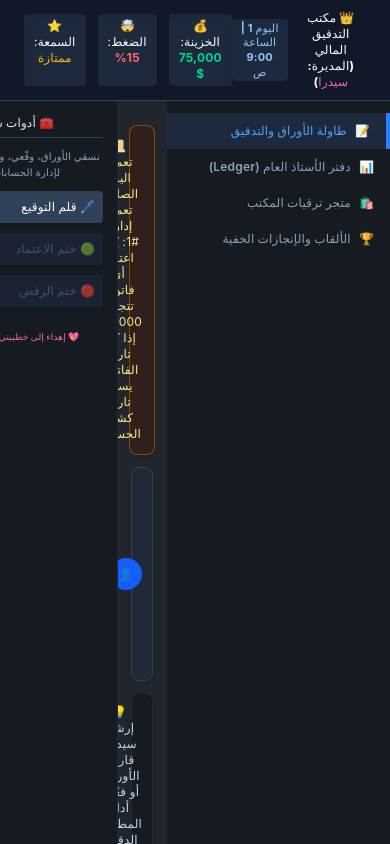
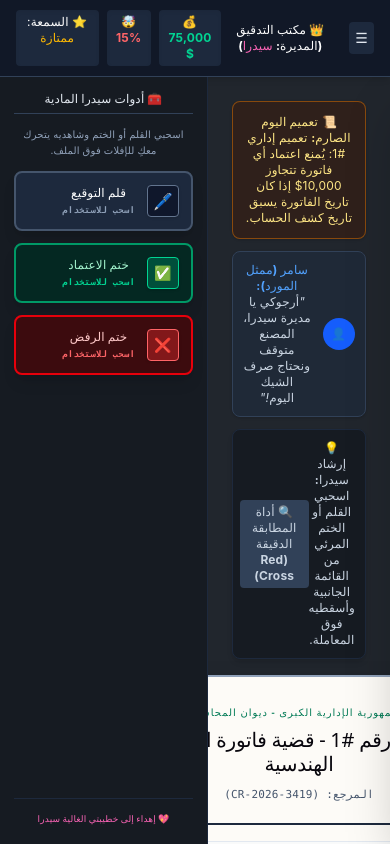
Before and after one commit to Mehooo99/sidra-audit-game, a React (Vite) app: page / in a window 390 px wide. Built offline with nearby package versions, Linux system fonts and the light colour scheme.

Commit message:
fix ref num and sidebar

```diff
--- a/src/App.jsx
+++ b/src/App.jsx
@@ -77,11 +77,13 @@ const [draggingId, setDraggingId] = useState(null);
   const [highlightMode, setHighlightMode] = useState(false);
   const [activeFamilyBill, setActiveFamilyBill] = useState(null);
   const [gameOverReason, setGameOverReason] = useState(null);
-
+const [activeDraggedTool, setActiveDraggedTool] = useState(null);
+const [toolPos, setToolPos] = useState({ x: 0, y: 0 });
   const signAudioRef = useRef(null);
   const stampAudioRef = useRef(null);
   // مرجع لمنع تكرار تنفيذ دالة الختم مرتين في نفس اللحظة
   const isProcessingStampRef = useRef(false);
+const [sidebarOpen, setSidebarOpen] = useState(false);
 
   // ==========================================
   // ⏱️ تايمر الوقت المستمر في الخلفية (Game Timer)
@@ -110,10 +112,6 @@ const [draggingId, setDraggingId] = useState(null);
   }, [activeFamilyBill, gameOverReason]);
 
   useEffect(() => {
-    setPositions({});
-    setIsSigned(false);
-    setAppliedStamp(null);
-    setHighlightMode(false);
 
     // التحقق من شروط الانهيار الوظيفي
     if (gameState.stress >= 100) {
@@ -205,17 +203,23 @@ const [draggingId, setDraggingId] = useState(null);
     }
   };
   const handlePointerMove = (e) => {
+    const clientX = e.clientX ?? (e.touches ? e.touches[0].clientX : 0);
+    const clientY = e.clientY ?? (e.touches ? e.touches[0].clientY : 0);
+
+    // إذا كان المستخدم يسحب أداة مرئية (قلم أو ختم)
+    if (activeDraggedTool) {
+      setToolPos({ x: clientX, y: clientY });
+      return;
+    }
+
+    // إذا كان المستخدم يسحب ورقة مستند عادية
     if (!draggingItemRef.current) return;
     const id = draggingItemRef.current;
-
-    const clientX = e.clientX ?? (e.touches ? e.touches[0].clientX : 0);
-    const clientY = e.clientY ?? (e.touches ? e.touches[0].clientY : 0);
 
     const parentContainer = document.querySelector('main');
     if (!parentContainer) return;
     const parentRect = parentContainer.getBoundingClientRect();
 
-    // تحديث الموقع بسلاسة فائقة مع حركة الإصبع أو الماوس
     setPositions(prev => ({
       ...prev,
       [id]: {
@@ -225,19 +229,53 @@ const [draggingId, setDraggingId] = useState(null);
     }));
   };
 
-  const handlePointerUp = (e) => {
-  if (draggingItemRef.current && e.target.releasePointerCapture) {
-    try {
-      e.target.releasePointerCapture(e.pointerId);
-    } catch (err) {}
-  }
-  if (draggingItemRef.current !== null) {
-    // 🔊 تشغيل صوت الاستقرار أو الإفلات
-    playSound('drop');
-  }
-  draggingItemRef.current = null;
-  setDraggingId(null); // <-- تصفير الحالة هنا
-};
+const handlePointerUp = (e) => {
+    if (activeDraggedTool) {
+      setActiveDraggedTool(null);
+    }
+
+    draggingItemRef.current = null;
+    setDraggingId(null);
+  };
+
+
+const handleToolPointerDown = (e, toolType) => {
+    e.stopPropagation();
+    setActiveDraggedTool(toolType);
+    setDraggingId(toolType);
+
+    const clientX = e.clientX ?? (e.touches ? e.touches[0].clientX : 0);
+    const clientY = e.clientY ?? (e.touches ? e.touches[0].clientY : 0);
+    setToolPos({ x: clientX, y: clientY });
+  };
+
+  // دالة تُنفذ عند إفلات أي أداة فوق ملف القرار الرئيسي
+ const handleMainFolderPointerUp = () => {
+    if (!activeDraggedTool) return;
+
+    // إذا ظهرت النتيجة سابقاً، امنع أي تعديل إضافي
+    if (feedback) {
+      setActiveDraggedTool(null);
+      return;
+    }
+
+    if (activeDraggedTool === 'pen') {
+      // استدعاء دالة التوقيع مع الحفاظ على حالتها
+      if (!isSigned) {
+        signDocument();
+
+      }
+    } else if (activeDraggedTool === 'approve' || activeDraggedTool === 'reject') {
+      // تطبيق الختم المختار وثباته فوق المعاملة
+      if (!appliedStamp) {
+        applyStampDecision(activeDraggedTool);
+
+
+      }
+    }
+
+    setActiveDraggedTool(null);
+  };
 
   const signDocument = () => {
     if (!isSigned) {
@@ -286,6 +324,10 @@ const [draggingId, setDraggingId] = useState(null);
       if (choice) {
         const stressDelta = upgrades.ergonomicChair ? Math.round(choice.stressChange * 0.7) : choice.stressChange;
 
+
+
+        setFeedback(choice.resultText);
+
         setGameState(prev => {
           const updated = {
             ...prev,
@@ -296,9 +338,6 @@ const [draggingId, setDraggingId] = useState(null);
           localStorage.setItem('sidra_gameState', JSON.stringify(updated));
           return updated;
         });
-
-        setFeedback(choice.resultText);
-
         if (choice.ledgerEntry) {
           setLedgerEntries(prev => {
             const lastEntry = prev[prev.length - 1];
@@ -345,6 +384,10 @@ const [draggingId, setDraggingId] = useState(null);
 
   // زر الانتقال للقضية التالية ضمن نفس اليوم وساعات العمل الحالية
   const nextScenario = () => {
+    setPositions({});
+    setIsSigned(false);
+    setAppliedStamp(null);
+    setHighlightMode(false);
     setFeedback(null);
     setCurrentScenarioIndex(prevIndex => {
       const nextIndex = prevIndex + 1;
@@ -423,7 +466,7 @@ const [draggingId, setDraggingId] = useState(null);
       <audio ref={signAudioRef} src="/pen-scratch.mp3" preload="auto" />
       <audio ref={stampAudioRef} src="/stamp-thud.mp3" preload="auto" />
 
-      <Header gameState={gameState} />
+      <Header gameState={gameState} onToggleSidebar={() => setSidebarOpen(!sidebarOpen)}/>
 
       {gameOverReason && (
         <div className="fixed inset-0 z-300 flex items-center justify-center bg-black/70">
@@ -441,8 +484,24 @@ const [draggingId, setDraggingId] = useState(null);
         </div>
       )}
 
-      <div className="flex flex-1 overflow-hidden">
-        <Sidebar currentTab={currentTab} setCurrentTab={setCurrentTab} />
+      <div className="flex flex-1 overflow-hidden relative">
+         {sidebarOpen && (
+      <div
+        onClick={() => setSidebarOpen(false)}
+        className="fixed inset-0 bg-black/50 z-30 md:hidden backdrop-blur-xs transition-opacity"
+      />
+    )}
+
+    {/* القائمة الجانبية أصبحت تنزلق وتختفي/تظهر حسب رغبة المستخدم عبر زر ☰ */}
+    <div className={`absolute right-0 top-0 bottom-0 z-40 transform ${sidebarOpen ? 'translate-x-0' : 'translate-x-full'} transition-transform duration-300 ease-in-out flex shrink-0 shadow-2xl`}>
+          <Sidebar
+            currentTab={currentTab}
+            setCurrentTab={setCurrentTab}
+            closeMobileMenu={() => {
+              if (window.innerWidth < 768) setSidebarOpen(false);
+            }}
+          />
+        </div>
 
         <main
           onMouseMove={handlePointerMove}
@@ -473,6 +532,7 @@ const [draggingId, setDraggingId] = useState(null);
               highlightMode={highlightMode}
               setHighlightMode={setHighlightMode}
               checkDiscrepancy={checkDiscrepancy}
+              handleMainFolderPointerUp={handleMainFolderPointerUp}
             />
           )}
 
@@ -487,8 +547,20 @@ const [draggingId, setDraggingId] = useState(null);
             applyStampDecision={applyStampDecision}
             isSigned={isSigned}
             handleDragStartTool={handleDragStartTool}
+            handleToolPointerDown={handleToolPointerDown}
           />
+
         )}
+        {activeDraggedTool && (
+        <div
+          style={{ left: toolPos.x - 25, top: toolPos.y - 25 }}
+          className="fixed z-50 pointer-events-none px-3 py-2 bg-slate-800 border-2 border-amber-400 text-white rounded-lg shadow-2xl flex items-center gap-2 text-xs font-bold animate-pulse"
+        >
+          {activeDraggedTool === 'pen' && <span>🖊️ جاري سحب القلم...</span>}
+          {activeDraggedTool === 'approve' && <span>🟢 جاري سحب ختم الاعتماد...</span>}
+          {activeDraggedTool === 'reject' && <span>🔴 جاري سحب ختم الرفض...</span>}
+        </div>
+      )}
         {activeLoveMessage && (
   <div className="fixed inset-0 z-300 flex items-center justify-center bg-black/70">
           <LoveSurpriseModal
--- a/src/components/AuditTable.jsx
+++ b/src/components/AuditTable.jsx
@@ -1,16 +1,15 @@
-import React from 'react';
+import React,{ useMemo } from 'react';
 
 export default function AuditTable({
   scenario,
   positions,
   zIndices,
   handleMouseDown,
-  handleDragOver,
+    handleDragOver,
   handleDropOnMainFolder,
   handleMouseMove,
   handleMouseUp,
   draggingId,
-  signDocument,
   isSigned,
   appliedStamp,
   feedback,
@@ -18,9 +17,12 @@ export default function AuditTable({
   upgrades,
   highlightMode,
   setHighlightMode,
-  checkDiscrepancy
+  checkDiscrepancy,
+  handleMainFolderPointerUp
 }) {
-
+    const randomRef = useMemo(() => {
+  return Math.floor(Math.random() * 9000 + 1000);
+}, [scenario.id]); // يتغير فقط عند الانتقال لسيناريو جديد
   return (
     <div className="w-full max-w-5xl flex flex-col items-center relative min-h-[600px]">
 
@@ -40,7 +42,7 @@ export default function AuditTable({
 
       {/* شريط الأدوات المساعد */}
       <div className="w-full text-xs text-slate-300 mb-4 bg-[#161b22] p-2.5 rounded-lg border border-slate-800 flex justify-between items-center shadow-md">
-        <span>💡 <strong>إرشاد سيدرا:</strong> قارني الأوراق، أو فعّلي أداة المطابقة الدقيقة لاكتشاف التزوير.</span>
+        <span>💡 <strong>إرشاد سيدرا:</strong> اسحبي القلم أو الختم المرئي من القائمة الجانبية وأسقطيه فوق المعاملة.</span>
         <button
           onClick={() => setHighlightMode(!highlightMode)}
           className={`px-3 py-1 rounded text-xs font-bold transition cursor-pointer ${highlightMode ? 'bg-red-600 text-white animate-pulse' : 'bg-slate-700 text-slate-300 hover:bg-slate-600'}`}
@@ -59,7 +61,10 @@ export default function AuditTable({
             <div
               onPointerDown={(e) => handleMouseDown(e, 'mainFolder')}
               onPointerMove={handleMouseMove}
-              onPointerUp={handleMouseUp}
+              onPointerUp={(e) => {
+                handleMouseUp(e);
+                handleMainFolderPointerUp();
+              }}
               onDragOver={handleDragOver}
               onDrop={handleDropOnMainFolder}
               style={{
@@ -82,10 +87,10 @@ export default function AuditTable({
               <div className="text-center border-b-2 border-slate-800 pb-4 mb-4">
                 <div className="text-[10px] font-bold text-emerald-700 tracking-widest uppercase mb-1">الجمهورية الإدارية الكبرى - ديوان المحاسبة</div>
                 <h2 className="text-base sm:text-lg font-black text-slate-900 tracking-tight">{scenario.title}</h2>
-                <div className="text-[11px] font-mono text-slate-600 mt-1">المرجع: (CR-2026-{Math.floor(Math.random() * 9000 + 1000)})</div>
+                <div className="text-[11px] font-mono text-slate-600 mt-1">المرجع: (CR-2026-{randomRef})</div>
               </div>
 
-              {/* نص الخطاب الرسمي الموجه للمدقق */}
+              {/* نص الخطاب الرسمي */}
               <div className="text-xs sm:text-sm font-serif text-slate-800 space-y-3 leading-relaxed mb-6 bg-slate-50/70 p-4 rounded border border-slate-200">
                 <p className="font-bold text-slate-900">إلى الزميلة المدققة / سيدرا المحترمة،</p>
                 <p className="text-slate-700 text-justify">
@@ -98,34 +103,38 @@ export default function AuditTable({
               </div>
 
               {/* قسم التوقيع والختم الرسمي الواقعي */}
-              <div className="flex justify-between items-end pt-4 border-t-2 border-slate-300 font-sans">
+              <div className="flex justify-between items-end pt-4 border-t-2 border-slate-300 font-sans relative">
+                {/* مكان التوقيع */}
                 <div className="text-xs text-slate-700">
                   <div className="font-bold mb-1.5 text-slate-800">توقيع المدقق المعتمد:</div>
-                  <div
-                    onClick={(e) => { e.stopPropagation(); signDocument(); }}
-                    className={`h-10 w-32 sm:w-36 border-2 border-dashed rounded flex items-center justify-center cursor-pointer transition ${isSigned ? 'border-pink-600 bg-pink-50/90 shadow-sm' : 'border-slate-400 hover:border-slate-600 bg-white'}`}
-                  >
+                  <div className={`h-10 w-32 sm:w-36 border-2 border-dashed rounded flex items-center justify-center transition ${isSigned ? 'border-pink-600 bg-pink-50/90 shadow-sm' : 'border-slate-400 bg-white'}`}>
                     {isSigned ? (
                       <span className="font-['Caveat',cursive] text-pink-900 text-base font-bold rotate-[-2deg]">
                         سيدرا المحاسبة ✔
                       </span>
                     ) : (
-                      <span className="text-slate-500 text-xs font-semibold">🖊️ وقّعي هنا</span>
+                      <span className="text-slate-400 text-[11px] font-semibold">🖊️ اسحبي القلم هنا</span>
                     )}
                   </div>
                 </div>
 
-                <div className="relative h-18 w-22 border-2 border-dashed border-slate-400 rounded-md flex items-center justify-center bg-white shadow-inner">
+                {/* مكان الختم المادي البارز */}
+                <div className="relative h-18 w-26 border-2 border-dashed border-slate-400 rounded-md flex items-center justify-center bg-white shadow-inner">
                   <span className="absolute text-[9px] text-slate-400 top-1 font-bold">الختم الرسمي</span>
                   {appliedStamp === 'approve' && (
-                    <div className="absolute border-4 border-emerald-600 text-emerald-600 font-black p-1.5 rounded rotate-[-8deg] tracking-widest text-center shadow-md bg-emerald-50 text-[10px] font-sans">
-                      معتمد ✅
+                    <div className="absolute inset-2 border-4 border-emerald-600 text-emerald-700 font-black flex flex-col items-center justify-center rounded rotate-[-8deg] tracking-widest shadow-lg bg-emerald-50/90 text-xs font-sans">
+                      <span>معتمد رسمي</span>
+                      <span className="text-[8px] font-mono">2026/08</span>
                     </div>
                   )}
                   {appliedStamp === 'reject' && (
-                    <div className="absolute border-4 border-red-600 text-red-600 font-black p-1.5 rounded rotate-[8deg] tracking-widest text-center shadow-md bg-red-50 text-[10px] font-sans">
-                      مرفوض ❌
+                    <div className="absolute inset-2 border-4 border-red-600 text-red-700 font-black flex flex-col items-center justify-center rounded rotate-[8deg] tracking-widest shadow-lg bg-red-50/90 text-xs font-sans">
+                      <span>مرفوض نهائياً</span>
+                      <span className="text-[8px] font-mono">ديوان المحاسبة</span>
                     </div>
+                  )}
+                  {!appliedStamp && (
+                    <span className="text-[10px] text-slate-400">اسحبي الختم</span>
                   )}
                 </div>
               </div>
@@ -154,7 +163,7 @@ export default function AuditTable({
           );
         })()}
 
-        {/* الأوراق المستاندة مع فصل حركة السحب عن النقر للتناقض */}
+        {/* الأوراق المستاندة */}
         <div className="flex flex-wrap justify-center gap-6 w-full mt-4">
           {scenario.documents.map((doc) => {
             const pos = positions[doc.id];
@@ -185,7 +194,6 @@ export default function AuditTable({
                   ${highlightMode ? 'border-red-500 ring-4 ring-red-300/60 bg-red-50/40 cursor-pointer' : 'cursor-grab active:cursor-grabbing hover:shadow-[0_12px_25px_rgba(0,0,0,0.25)]'}
                   font-serif relative overflow-hidden`}
               >
-                {/* ترويسة الورقة الرسمية */}
                 <div className="border-b-2 border-slate-800 pb-2 mb-3 flex justify-between items-center bg-slate-100/95 -mx-5 -mt-5 p-3.5 rounded-t-sm">
                   <div className="flex items-center gap-2">
                     <span className="text-sm">🏛️</span>
@@ -199,7 +207,6 @@ export default function AuditTable({
                   </span>
                 </div>
 
-                {/* محتوى الفاتورة أو المستند */}
                 {doc.type === 'invoice' && (
                   <div className="text-xs font-sans space-y-2 text-slate-800 pointer-events-none">
                     <div className="flex justify-between border-b border-dashed border-slate-200 pb-1">
@@ -257,7 +264,6 @@ export default function AuditTable({
                     </div>
                   </div>
                 )}
-
                 {/* ختم خلفي خفيف يضفي طابعاً حكومياً أصلياً */}
                 <div className="absolute bottom-2 left-2 opacity-10 pointer-events-none font-black text-xl rotate-[-15deg] text-slate-900 border-2 border-slate-900 px-1.5 py-0.5 rounded">
                   مستند معتمد
--- a/src/components/Header.jsx
+++ b/src/components/Header.jsx
@@ -1,18 +1,26 @@
 import React from 'react';
 
-export default function Header({ gameState }) {
+export default function Header({ gameState, onToggleSidebar }) {
   return (
-    <header className="bg-[#111827] text-white px-6 py-2.5 flex justify-between items-center shadow-md border-b border-slate-700 shrink-0">
-      <div className="font-bold text-xs flex items-center gap-2">
-        <span>👑 مكتب التدقيق المالي (المديرة: <strong className="text-pink-400">سيدرا</strong>)</span>
-        <span className="bg-slate-800 text-blue-300 px-2 py-0.5 rounded text-[11px]">
+    <header className="bg-[#111827] text-white px-4 sm:px-6 py-2.5 flex justify-between items-center shadow-md border-b border-slate-700 shrink-0 z-20">
+      <div className="font-bold text-xs flex items-center gap-2.5">
+        {/* زر القائمة الجانبية ظاهر دائماً (على الويب والموبايل) */}
+        <button
+          onClick={onToggleSidebar}
+          className="p-1.5 rounded bg-slate-800 hover:bg-slate-700 text-slate-200 text-sm font-bold transition"
+          aria-label="تبديل القائمة"
+        >
+          ☰
+        </button>
+        <span>👑 مكتب التدقيق (المديرة: <strong className="text-pink-400">سيدرا</strong>)</span>
+        <span className="hidden sm:inline-block bg-slate-800 text-blue-300 px-2 py-0.5 rounded text-[11px]">
           اليوم {gameState.currentDay} | الساعة {gameState.workHour}:00 ص
         </span>
       </div>
-      <div className="flex gap-3 text-xs">
-        <span className="bg-slate-800 px-2.5 py-1 rounded shadow-inner">💰 الخزينة: <strong className="text-emerald-400">{gameState.cash.toLocaleString()} $</strong></span>
-        <span className="bg-slate-800 px-2.5 py-1 rounded shadow-inner">🤯 الضغط: <strong className="text-red-400">{gameState.stress}%</strong></span>
-        <span className="bg-slate-800 px-2.5 py-1 rounded shadow-inner">⭐ السمعة: <strong className="text-amber-400">{gameState.reputation}</strong></span>
+      <div className="flex gap-2 sm:gap-3 text-xs">
+        <span className="bg-slate-800 px-2 py-1 rounded shadow-inner">💰 <strong className="text-emerald-400">{gameState.cash.toLocaleString()} $</strong></span>
+        <span className="bg-slate-800 px-2 py-1 rounded shadow-inner">🤯 <strong className="text-red-400">{gameState.stress}%</strong></span>
+              <span className="bg-slate-800 px-2.5 py-1 rounded shadow-inner">⭐ السمعة: <strong className="text-amber-400">{gameState.reputation}</strong></span>
       </div>
     </header>
   );
--- a/src/components/Sidebar.jsx
+++ b/src/components/Sidebar.jsx
@@ -1,28 +1,33 @@
 import React from 'react';
 
-export default function Sidebar({ currentTab, setCurrentTab }) {
+export default function Sidebar({ currentTab, setCurrentTab, closeMobileMenu }) {
+  const handleTabClick = (tab) => {
+    setCurrentTab(tab);
+    if (closeMobileMenu) closeMobileMenu();
+  };
+
   return (
-    <nav className="w-56 bg-[#161b22] border-l border-slate-800 flex flex-col py-3 shrink-0 z-20">
+    <nav className="w-56 h-full bg-[#161b22] border-l border-slate-800 flex flex-col py-3 shrink-0 select-none">
       <button
-        onClick={() => setCurrentTab('audit')}
+        onClick={() => handleTabClick('audit')}
         className={`px-4 py-2.5 text-right font-semibold text-xs transition flex items-center gap-2 ${currentTab === 'audit' ? 'bg-slate-800 text-blue-400 border-r-4 border-blue-500' : 'text-slate-400 hover:bg-slate-800/50'}`}
       >
         <span>📝</span> طاولة الأوراق والتدقيق
       </button>
       <button
-        onClick={() => setCurrentTab('ledger')}
+        onClick={() => handleTabClick('ledger')}
         className={`px-4 py-2.5 text-right font-semibold text-xs transition flex items-center gap-2 ${currentTab === 'ledger' ? 'bg-slate-800 text-blue-400 border-r-4 border-blue-500' : 'text-slate-400 hover:bg-slate-800/50'}`}
       >
         <span>📊</span> دفتر الأستاذ العام (Ledger)
       </button>
       <button
-        onClick={() => setCurrentTab('store')}
+        onClick={() => handleTabClick('store')}
         className={`px-4 py-2.5 text-right font-semibold text-xs transition flex items-center gap-2 ${currentTab === 'store' ? 'bg-slate-800 text-blue-400 border-r-4 border-blue-500' : 'text-slate-400 hover:bg-slate-800/50'}`}
       >
         <span>🛍️</span> متجر ترقيات المكتب
       </button>
       <button
-        onClick={() => setCurrentTab('achievements')}
+        onClick={() => handleTabClick('achievements')}
         className={`px-4 py-2.5 text-right font-semibold text-xs transition flex items-center gap-2 ${currentTab === 'achievements' ? 'bg-slate-800 text-blue-400 border-r-4 border-blue-500' : 'text-slate-400 hover:bg-slate-800/50'}`}
       >
         <span>🏆</span> الألقاب والإنجازات الخفية
--- a/src/components/ToolsSidebar.jsx
+++ b/src/components/ToolsSidebar.jsx
@@ -1,68 +1,56 @@
 import React from 'react';
 
-export default function ToolsSidebar({ signDocument, applyStampDecision, isSigned, handleDragStartTool }) {
-
-  const handleStampClick = (e, type) => {
-    e.preventDefault();
-    e.stopPropagation();
-    console.log("تم النقر يدويخ على الختم:", type);
-    applyStampDecision(type);
-  };
-
+export default function ToolsSidebar({ handleToolPointerDown }) {
   return (
-    <aside className="w-52 bg-[#161b22] border-r border-slate-800 p-3.5 flex flex-col gap-2.5 shrink-0 z-20">
-      <h3 className="text-xs font-bold text-slate-200 border-b border-slate-700 pb-1.5">🧰 أدوات سيدرا</h3>
+    <aside className="w-52 bg-[#161b22] border-r border-slate-800 p-3.5 flex flex-col gap-3 shrink-0 z-20 select-none">
+      <h3 className="text-xs font-bold text-slate-200 border-b border-slate-700 pb-1.5">🧰 أدوات سيدرا المادية</h3>
       <p className="text-[10px] text-slate-400 leading-relaxed">
-        نسقي الأوراق، وقّعي، واستخدمي الأختام لإدارة الحسابات بدقة.
+        اسحبي القلم أو الختم وشاهديه يتحرك معكِ للإفلات فوق الملف.
       </p>
 
+      {/* أداة قلم التوقيع المرئية */}
       <div
-        draggable
-        onDragStart={(e) => handleDragStartTool(e, 'pen')}
-        onClick={(e) => {
-          e.preventDefault();
-          e.stopPropagation();
-          signDocument();
-        }}
-        className="p-2 bg-slate-700 hover:bg-slate-600 text-white font-semibold rounded shadow flex items-center justify-between cursor-grab active:cursor-grabbing transition text-xs"
+        onPointerDown={(e) => handleToolPointerDown(e, 'pen')}
+        className="p-3 bg-slate-800 hover:bg-slate-700 border-2 border-slate-600 text-white font-semibold rounded-lg shadow-lg flex items-center gap-3 cursor-grab active:cursor-grabbing transition text-xs"
       >
-        <span>🖊️ قلم التوقيع</span>
-        <span className="text-[9px] bg-slate-900 px-1 py-0.5 rounded">اسحب</span>
+        <div className="w-8 h-8 rounded bg-slate-900 border border-slate-500 flex items-center justify-center text-base shadow">
+          🖊️
+        </div>
+        <div>
+          <div className="font-bold">قلم التوقيع</div>
+          <span className="text-[9px] text-slate-400 font-mono">اسحب للاستخدام</span>
+        </div>
       </div>
 
-   <div
-        draggable
-        onDragStart={(e) => handleDragStartTool(e, 'approve')}
-        onClick={(e) => {
-          e.preventDefault();
-          e.stopPropagation();
-          // نتحقق من عدم تكرار النقر السريع
-          if (e.detail > 1) return;
-          applyStampDecision('approve');
-        }}
-        className={`p-2 rounded shadow flex items-center justify-between transition text-xs font-semibold ${isSigned ? 'bg-emerald-700 hover:bg-emerald-600 text-white cursor-grab active:cursor-grabbing' : 'bg-slate-800 text-slate-500 cursor-not-allowed opacity-60'}`}
+      {/* أداة ختم الاعتماد المرئية */}
+      <div
+        onPointerDown={(e) => handleToolPointerDown(e, 'approve')}
+        className="p-3 bg-emerald-950/80 hover:bg-emerald-900 border-2 border-emerald-600 text-emerald-200 font-semibold rounded-lg shadow-lg flex items-center gap-3 cursor-grab active:cursor-grabbing transition text-xs"
       >
-        <span>🟢 ختم الاعتماد</span>
-        <span className="text-[9px] bg-emerald-900 px-1 py-0.5 rounded">اسحب</span>
+        <div className="w-8 h-8 rounded bg-emerald-900 border border-emerald-400 flex items-center justify-center text-sm shadow text-white font-black">
+          ✅
+        </div>
+        <div>
+          <div className="font-bold">ختم الاعتماد</div>
+          <span className="text-[9px] text-emerald-400 font-mono">اسحب للاستخدام</span>
+        </div>
       </div>
 
+      {/* أداة ختم الرفض المرئية */}
       <div
-        draggable
-        onDragStart={(e) => handleDragStartTool(e, 'reject')}
-        onClick={(e) => {
-          e.preventDefault();
-          e.stopPropagation();
-          // نتحقق من عدم تكرار النقر السريع
-          if (e.detail > 1) return;
-          applyStampDecision('reject');
-        }}
-        className={`p-2 rounded shadow flex items-center justify-between transition text-xs font-semibold ${isSigned ? 'bg-red-700 hover:bg-red-600 text-white cursor-grab active:cursor-grabbing' : 'bg-slate-800 text-slate-500 cursor-not-allowed opacity-60'}`}
+        onPointerDown={(e) => handleToolPointerDown(e, 'reject')}
+        className="p-3 bg-red-950/80 hover:bg-red-900 border-2 border-red-600 text-red-200 font-semibold rounded-lg shadow-lg flex items-center gap-3 cursor-grab active:cursor-grabbing transition text-xs"
       >
-        <span>🔴 ختم الرفض</span>
-        <span className="text-[9px] bg-red-900 px-1 py-0.5 rounded">اسحب</span>
+        <div className="w-8 h-8 rounded bg-red-900 border border-red-400 flex items-center justify-center text-sm shadow text-white font-black">
+          ❌
+        </div>
+        <div>
+          <div className="font-bold">ختم الرفض</div>
+          <span className="text-[9px] text-red-400 font-mono">اسحب للاستخدام</span>
+        </div>
       </div>
 
-      <div className="text-[9px] text-pink-400 mt-2 text-center font-bold">
+      <div className="text-[9px] text-pink-400 mt-auto text-center font-bold pt-2 border-t border-slate-800">
         💖 إهداء إلى خطيبتي الغالية سيدرا
       </div>
     </aside>
```
